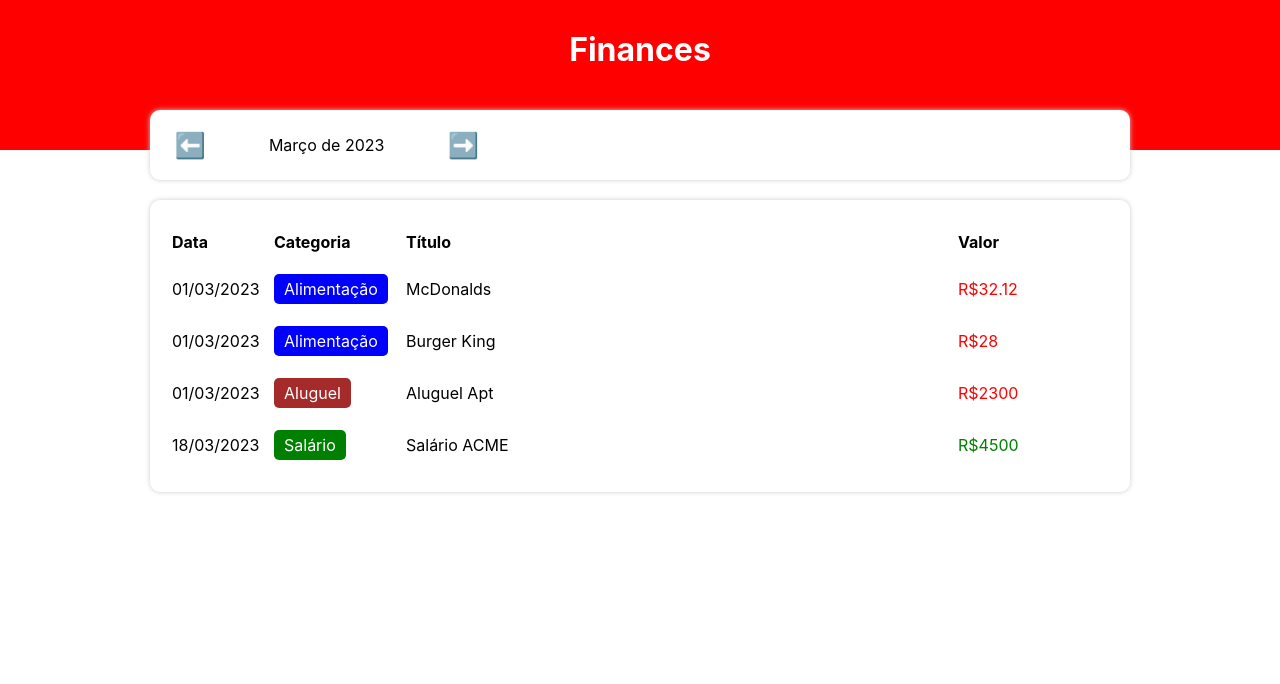
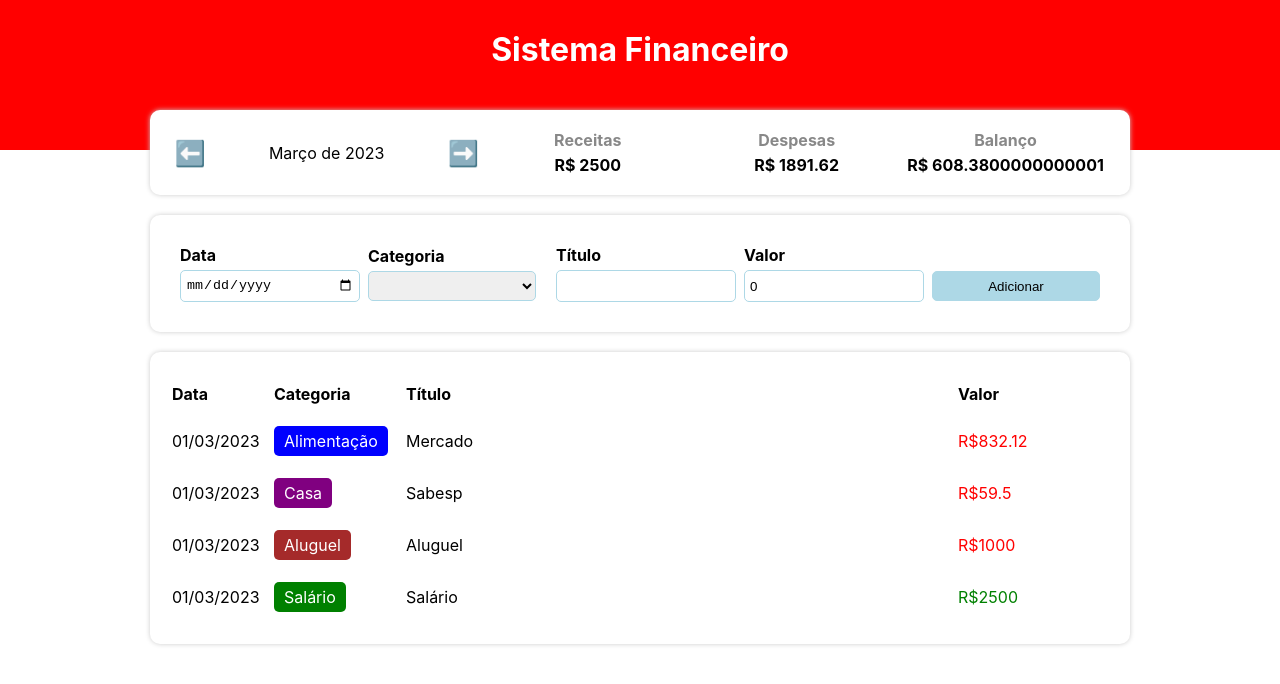
Before and after one commit to TiagoBarbosa88/Expense-tracker, a React (Create React App) app: page / in a window 1280 px wide. Shown: the top 684 px of the page. Built offline with nearby package versions, Linux system fonts and the light colour scheme.

Commit message:
create inputArea

```diff
--- a/src/App.tsx
+++ b/src/App.tsx
@@ -1,49 +1,72 @@
-import { useState, useEffect } from "react";
 import React from "react";
-import * as C from "./App.styles";
-import { Item } from "./types/Item";
-import { Category } from "./types/Category";
-import { categories } from "./data/categories";
-import { items } from "./data/items";
-import { getCurrentMonth, filterListByMonth } from "./helpers/dateFilter";
-import { TableArea } from "./components/TableArea";
+import { useState, useEffect } from 'react';
+import * as C from './App.styles';
+import { Item } from './types/Item';
+import { categories } from './data/categories';
+import { items } from './data/items';
+import { getCurrentMonth, filterListByMonth } from './helpers/dateFilter';
+import { TableArea } from './components/TableArea';
 import { InfoArea } from './components/infoArea';
-
+import { InputArea } from './components/InputArea';
 
 const App = () => {
   const [list, setList] = useState(items);
   const [filteredList, setFilteredList] = useState<Item[]>([]);
   const [currentMonth, setCurrentMonth] = useState(getCurrentMonth());
+  const [income, setIncome] = useState(0);
+  const [expense, setExpense] = useState(0);
 
   useEffect(()=>{
     setFilteredList( filterListByMonth(list, currentMonth) );
   }, [list, currentMonth]);
 
+  useEffect(()=>{
+    let incomeCount = 0;
+    let expenseCount = 0;
+
+    for(let i in filteredList) {
+      if(categories[filteredList[i].category].expense) {
+        expenseCount += filteredList[i].value;
+      } else {
+        incomeCount += filteredList[i].value;
+      }
+    }
+
+    setIncome(incomeCount);
+    setExpense(expenseCount);
+  }, [filteredList]);
+
   const handleMonthChange = (newMonth: string) => {
     setCurrentMonth(newMonth);
+  }
 
+  const handleAddItem = (item: Item) => {
+    let newList = [...list];
+    newList.push(item);
+    setList(newList);
   }
 
   return (
     <C.Container>
       <C.Header>
-				<C.HeaderText>Finances</C.HeaderText>
+        <C.HeaderText>Sistema Financeiro</C.HeaderText>
       </C.Header>
       <C.Body>
-				{/* Área de informações */}
+
         <InfoArea
           currentMonth={currentMonth}
           onMonthChange={handleMonthChange}
+          income={income}
+          expense={expense}
         />
 
-				{/* Área de inserção */}
+        <InputArea onAdd={handleAddItem} />
 
-				{/* Área de itens */}
         <TableArea list={filteredList} />
 
       </C.Body>
     </C.Container>
   );
-};
+}
 
 export default App;
--- /dev/null
+++ b/src/components/InputArea/index.tsx
@@ -0,0 +1,88 @@
+import React from "react";
+import { useState } from 'react';
+import * as C from './styles';
+import { Item } from '../../types/Item';
+
+import { categories } from '../../data/categories';
+import { newDateAdjusted } from '../../helpers/dateFilter';
+
+type Props = {
+  onAdd: (item: Item) => void;
+};
+
+export const InputArea = ({ onAdd }: Props) => {
+  const [dateField, setDateField] = useState('');
+  const [categoryField, setCategoryField] = useState('');
+  const [titleField, setTitleField] = useState('');
+  const [valueField, setValueField] = useState(0);
+
+  let categoryKeys: string[] = Object.keys(categories);
+
+  const handleAddEvent = () => {
+    let errors: string[] = [];
+
+    if(isNaN(new Date(dateField).getTime())) {
+      errors.push('Data inválida!');
+    }
+    if(!categoryKeys.includes(categoryField)) {
+      errors.push('Categoria inválida!');
+    }
+    if(titleField === '') {
+      errors.push('Título vazio!');
+    }
+    if(valueField <= 0) {
+      errors.push('Valor inválido!');
+    }
+
+    if(errors.length > 0) {
+      alert(errors.join("\n"));
+    } else {
+      onAdd({
+        date: newDateAdjusted(dateField),
+        category: categoryField,
+        title: titleField,
+        value: valueField
+      });
+      clearFields();
+    }
+  }
+
+  const clearFields = () => {
+    setDateField('');
+    setCategoryField('');
+    setTitleField('');
+    setValueField(0);
+  }
+
+  return (
+      <C.Container>
+        <C.InputLabel>
+          <C.InputTitle>Data</C.InputTitle>
+          <C.Input type="date" value={dateField} onChange={e => setDateField(e.target.value)} />
+        </C.InputLabel>
+        <C.InputLabel>
+          <C.InputTitle>Categoria</C.InputTitle>
+          <C.Select value={categoryField} onChange={e => setCategoryField(e.target.value)}>
+            <>
+              <option></option>
+              {categoryKeys.map((key, index) => (
+                <option key={index} value={key}>{categories[key].title}</option>
+              ))}
+            </>
+          </C.Select>
+        </C.InputLabel>
+        <C.InputLabel>
+          <C.InputTitle>Título</C.InputTitle>
+          <C.Input type="text" value={titleField} onChange={e => setTitleField(e.target.value)} />
+        </C.InputLabel>
+        <C.InputLabel>
+          <C.InputTitle>Valor</C.InputTitle>
+          <C.Input type="number" value={valueField} onChange={e => setValueField(parseFloat(e.target.value))} />
+        </C.InputLabel>
+        <C.InputLabel>
+          <C.InputTitle>&nbsp;</C.InputTitle>
+          <C.Button onClick={handleAddEvent}>Adicionar</C.Button>
+        </C.InputLabel>
+      </C.Container>
+  );
+}
--- /dev/null
+++ b/src/components/InputArea/styles.ts
@@ -0,0 +1,47 @@
+import styled from 'styled-components';
+
+export const Container = styled.div`
+    background-color: #FFF;
+    box-shadow: 0px 0px 5px #CCC;
+    border-radius: 10px;
+    padding: 20px;
+    margin-top: 20px;
+    display: flex;
+    align-items: center;
+`;
+export const InputLabel = styled.label`
+    flex: 1;
+    margin: 10px;
+`;
+export const InputTitle = styled.div`
+    font-weight: bold;
+    margin-bottom: 5px;
+`;
+export const Input = styled.input`
+    width: 100%;
+    height: 30px;
+    padding: 0 5px;
+    border: 1px solid lightblue;
+    border-radius: 5px;
+`;
+export const Select = styled.select`
+    width: 100%;
+    height: 30px;
+    padding: 0 5px;
+    border: 1px solid lightblue;
+    border-radius: 5px;
+`;
+export const Button = styled.button`
+    width: 100%;
+    height: 30px;
+    padding: 0 5px;
+    border: 1px solid lightblue;
+    border-radius: 5px;
+    background-color: lightblue;
+    color: black;
+    cursor: pointer;
+    &:hover {
+        background-color: blue;
+        color: white;
+    }
+`;
--- /dev/null
+++ b/src/components/ResumeItem/index.tsx
@@ -0,0 +1,17 @@
+import React from "react";
+import * as C from './styles';
+
+type Props = {
+    title: string;
+    value: number;
+    color?: string;
+}
+
+export const ResumeItem = ({ title, value, color }: Props) => {
+    return (
+        <C.Container>
+            <C.Title>{title}</C.Title>
+            <C.Info color={color}>R$ {value}</C.Info>
+        </C.Container>
+    );
+}
--- /dev/null
+++ b/src/components/ResumeItem/styles.ts
@@ -0,0 +1,18 @@
+import styled from "styled-components";
+
+export const Container = styled.div`
+    flex: 1;
+`;
+
+export const Title = styled.div`
+    text-align: center;
+    font-weight: bold;
+    color: #888;
+    margin-bottom: 5px;
+`;
+
+export const Info = styled.div`
+    text-align: center;
+    font-weight: bold;
+    color: #000;
+`;
--- a/src/components/infoArea/index.tsx
+++ b/src/components/infoArea/index.tsx
@@ -1,26 +1,30 @@
 import React from "react";
-import * as C from "./styles";
-import { formatCurrentMonth } from "../../helpers/dateFilter";
+import * as C from './styles';
+import { formatCurrentMonth } from '../../helpers/dateFilter';
+import { ResumeItem } from '../ResumeItem';
 
 type Props = {
 	currentMonth: string;
 	onMonthChange: (newMonth: string) => void;
-};
+	income: number;
+	expense: number;
+}
 
-export const InfoArea = ({ currentMonth, onMonthChange }: Props) => {
+export const InfoArea = ({ currentMonth, onMonthChange, income, expense }: Props) => {
+
 	const handlePrevMonth = () => {
-		let [year, month] = currentMonth.split("-");
+			let [year, month] = currentMonth.split('-');
 			let currentDate = new Date(parseInt(year), parseInt(month) - 1, 1);
-		currentDate.setMonth(currentDate.getMonth() - 1);
+			currentDate.setMonth( currentDate.getMonth() - 1 );
 			onMonthChange(`${currentDate.getFullYear()}-${currentDate.getMonth() + 1}`);
-	};
+	}
 
 	const handleNextMonth = () => {
-    let [year, month] = currentMonth.split("-");
+			let [year, month] = currentMonth.split('-');
 			let currentDate = new Date(parseInt(year), parseInt(month) - 1, 1);
-		currentDate.setMonth(currentDate.getMonth() + 1);
+			currentDate.setMonth( currentDate.getMonth() + 1 );
 			onMonthChange(`${currentDate.getFullYear()}-${currentDate.getMonth() + 1}`);
-  };
+	}
 
 	return (
 			<C.Container>
@@ -29,7 +33,15 @@
 							<C.MonthTitle>{formatCurrentMonth(currentMonth)}</C.MonthTitle>
 							<C.MonthArrow onClick={handleNextMonth}>➡️</C.MonthArrow>
 					</C.MonthArea>
-			<C.ResumeArea></C.ResumeArea>
+					<C.ResumeArea>
+							<ResumeItem title="Receitas" value={income} />
+							<ResumeItem title="Despesas" value={expense} />
+							<ResumeItem
+									title="Balanço"
+									value={income - expense}
+									color={(income-expense) < 0 ? 'red' : 'green'}
+							/>
+					</C.ResumeArea>
 			</C.Container>
 	);
-};
+}
--- a/src/data/categories.ts
+++ b/src/data/categories.ts
@@ -3,5 +3,6 @@
 export const categories: Category = {
     food: { title: 'Alimentação', color: 'blue', expense: true },
     rent: { title: 'Aluguel', color: 'brown', expense: true },
-    salary: { title: 'Salário', color: 'green', expense: false }
+    house: { title: 'Casa', color: 'purple', expense: true },
+    salary: { title: 'Salário', color: 'green', expense: false },
 }
--- a/src/data/items.ts
+++ b/src/data/items.ts
@@ -1,9 +1,9 @@
 import { Item } from '../types/Item';
 
 export const items: Item[] = [
-    { date: new Date(2023, 3, 1), category: 'food', title: 'McDonalds', value: 32.12 },
-    { date: new Date(2023, 3, 1), category: 'food', title: 'Burger King', value: 28 },
-    { date: new Date(2023, 3, 1), category: 'rent', title: 'Aluguel Apt', value: 2300 },
-    { date: new Date(2023, 3, 18), category: 'salary', title: 'Salário ACME', value: 4500 },
-    { date: new Date(2023, 4, 18), category: 'salary', title: 'Salário ACME', value: 4500 },
+    { date: new Date(2023, 3, 1), category: 'food', title: 'Mercado', value: 832.12 },
+    { date: new Date(2023, 3, 1), category: 'house', title: 'Sabesp', value: 59.50 },
+    { date: new Date(2023, 3, 1), category: 'rent', title: 'Aluguel', value: 1000 },
+    { date: new Date(2023, 3, 1), category: 'salary', title: 'Salário', value: 2500 },
+    { date: new Date(2023, 4, 1), category: 'salary', title: 'Salário', value: 2500 },
 ];
--- a/src/helpers/dateFilter.ts
+++ b/src/helpers/dateFilter.ts
@@ -18,10 +18,7 @@
     }
   }
 
-  console.log(newList);
-
-
-  return newList;
+   return newList;
 }
 
 export const formatDate = (date: Date): string => {
@@ -39,3 +36,8 @@
   let months= ['Janeiro', 'Fevereiro', 'Março', 'Abril', 'Maio', 'Junho', 'Julho', 'Agosto', 'Setembro', 'Outubro', 'Novembro', 'Dezembro'];
   return`${months[parseInt(month)-1]} de ${year} `
 }
+
+export const newDateAdjusted = (dateField: string) => {
+  let [year, month, day] = dateField.split('-')
+  return new Date(parseInt(year), parseInt(month), parseInt(day))
+}
```
Also changed, not shown: src/components/infoArea/styles.ts (+5 -5 lines). Lines whose indentation alone changed are shown as unchanged.
